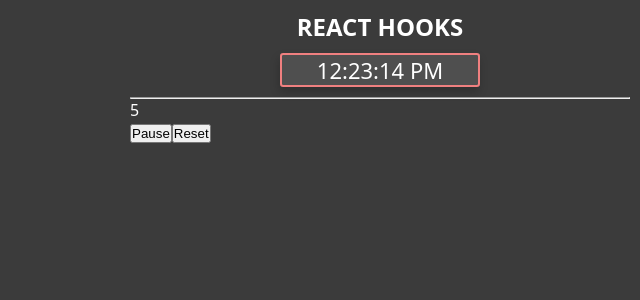
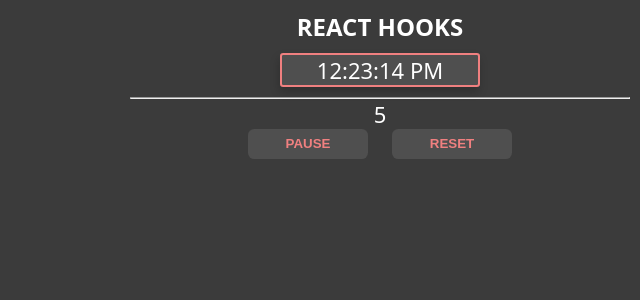
Before and after one commit to Espadv69/React_Beginner, a React (Vite) app in the folder 04-hooks-02/: page / in a window 1280 px wide. Shown: the top 300 px of the page, without its empty margins (260-900 px from the left). Built offline with nearby package versions, Linux system fonts and the light colour scheme.

Commit message:
Enhance Timer component styling with new button layout and improved visual design

```diff
--- a/04-hooks-02/src/css/Components.css
+++ b/04-hooks-02/src/css/Components.css
@@ -11,7 +11,39 @@
   box-shadow: -1px 5px 10px rgba(0, 0, 0, 0.200);
 }
 
-.p-clock {
+.p-clock,
+.p-timer {
   text-align: center;
   font-size: 22px;
 }
+
+.btns-timer {
+  display: flex;
+  justify-content: center;
+  gap: 1.5rem;
+}
+
+.btn-timer {
+  cursor: pointer;
+
+  width: 100%;
+  max-width: 120px;
+
+  padding: .4rem 0rem;
+
+  border: 1px solid transparent;
+  border-radius: .4rem;
+
+  text-transform: uppercase;
+  font-weight: 600;
+
+  color: lightcoral;
+  background: rgba(255, 255, 255, 0.100);
+
+  transition: all 300ms ease-in-out;
+}
+
+.btn-false {
+  background: transparent;
+  border: 1px solid lightcoral;
+}
```
